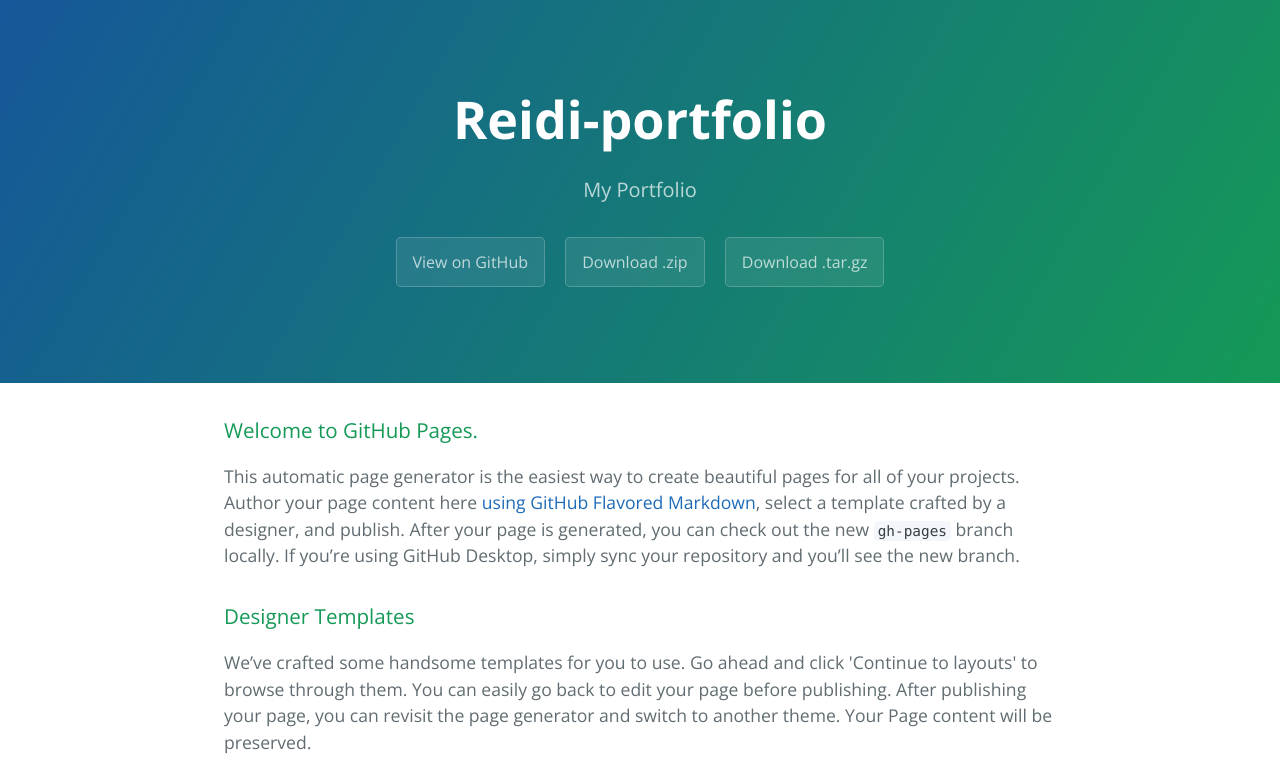
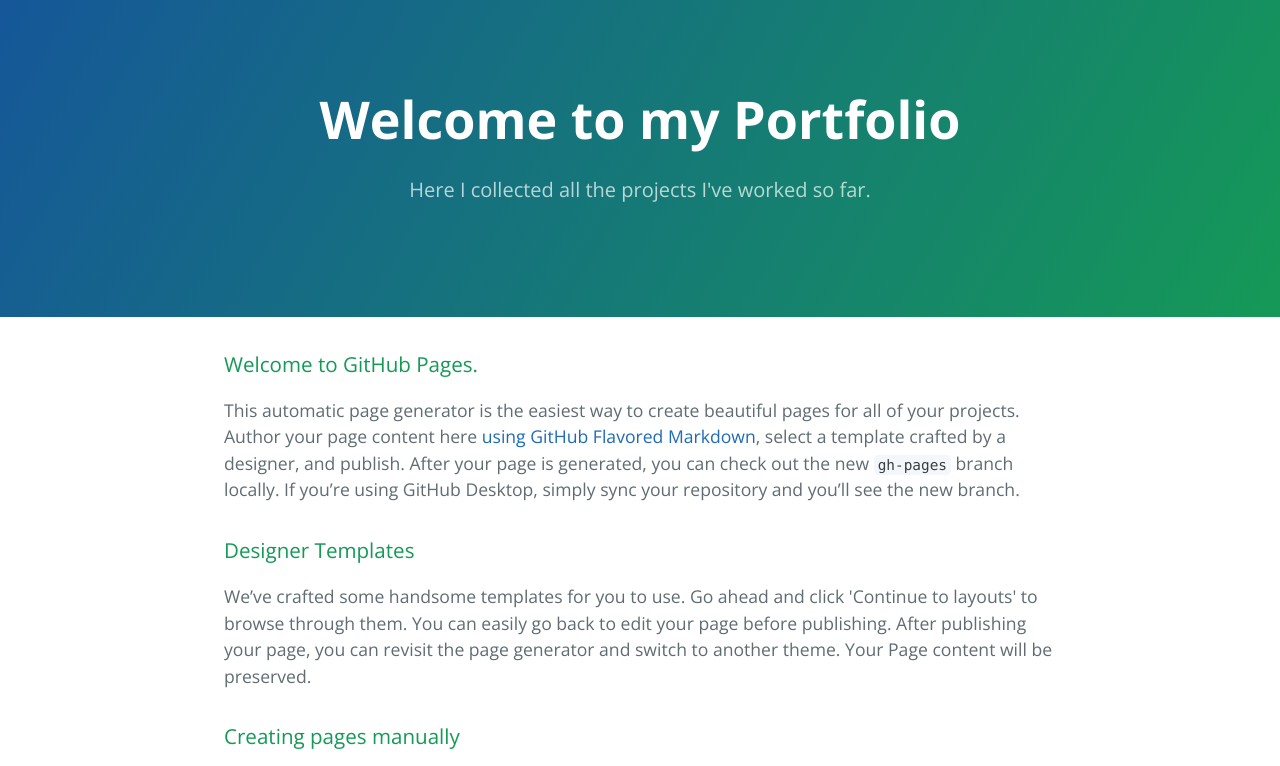
Before and after one commit to PeakElement/reidi-portfolio, a plain HTML site: page index.html in a window 1280 px wide. Shown: the top 766 px of the page. Drawn offline with nearby package versions, Linux system fonts and the light colour scheme.

Commit message:
Update index.html

```diff
--- a/index.html
+++ b/index.html
@@ -11,11 +11,8 @@
   </head>
   <body>
     <section class="page-header">
-      <h1 class="project-name">Reidi-portfolio</h1>
-      <h2 class="project-tagline">My Portfolio</h2>
-      <a href="https://github.com/PeakElement/reidi-portfolio" class="btn">View on GitHub</a>
-      <a href="https://github.com/PeakElement/reidi-portfolio/zipball/master" class="btn">Download .zip</a>
-      <a href="https://github.com/PeakElement/reidi-portfolio/tarball/master" class="btn">Download .tar.gz</a>
+      <h1 class="project-name">Welcome to my Portfolio</h1>
+      <h2 class="project-tagline">Here I collected all the projects I've worked so far.</h2>
     </section>
 
     <section class="main-content">
```
